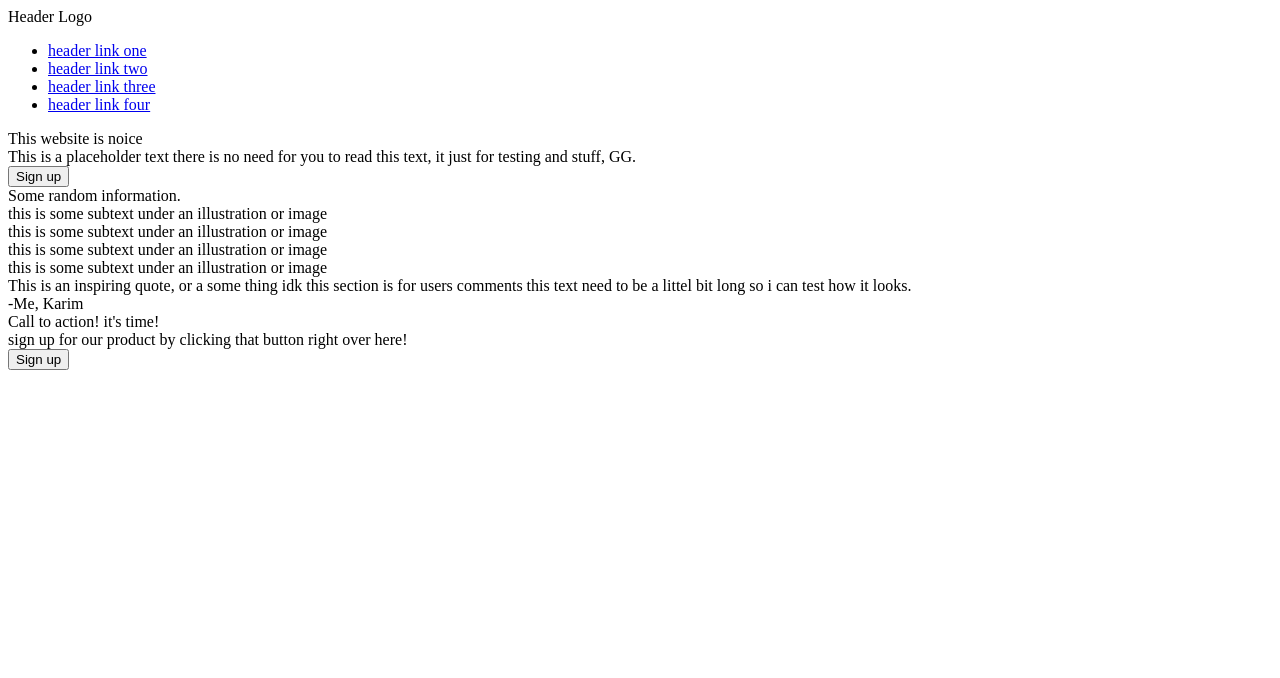
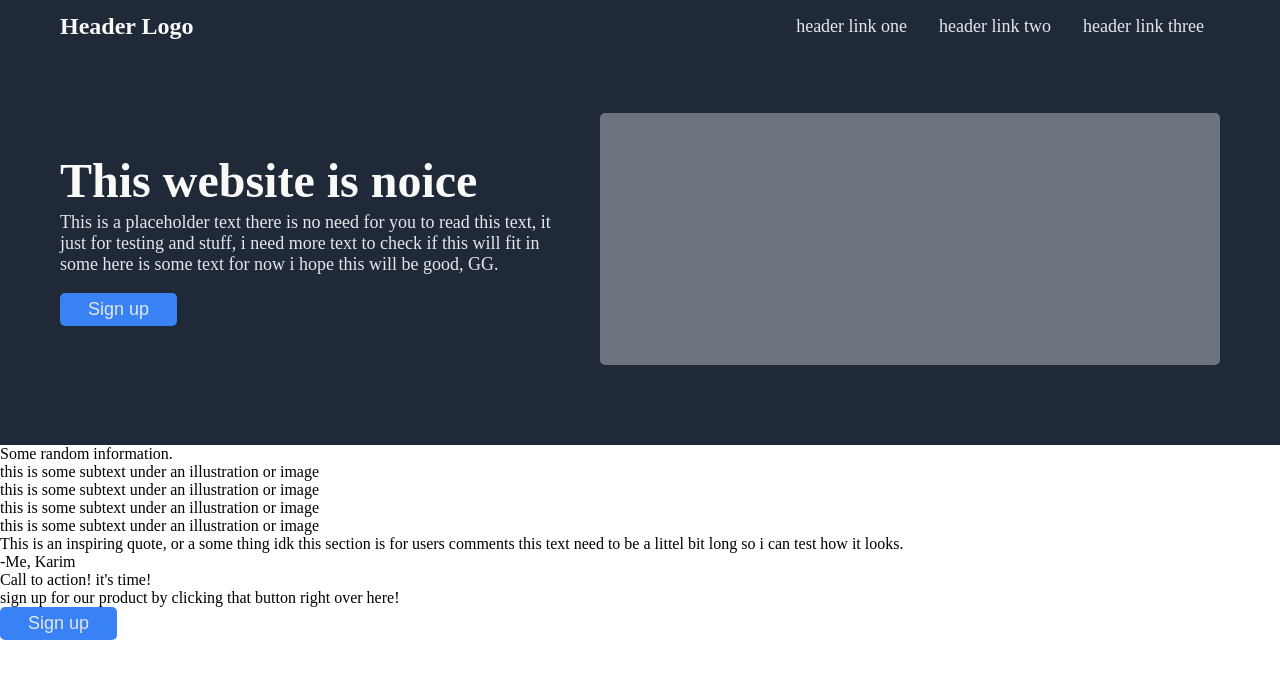
Before and after one commit to mkblast/css-project, a plain HTML site: page index.html in a window 1280 px wide. Drawn offline with Linux system fonts and the light colour scheme.

Commit message:
the top site is done (maybe there will be some edites)

```diff
--- a/index.html
+++ b/index.html
@@ -6,19 +6,27 @@
     <link rel="stylesheet" href="./style.css">
 </head>
 <body>
+    <div class="topsite">
+        <div class="header">
             <div class="logo">Header Logo</div>
             <div class="links">
                 <ul>
                     <li><a href="https://google.com">header link one</a></li>
                     <li><a href="https://google.com">header link two</a></li>
                     <li><a href="https://google.com">header link three</a></li>
-            <li><a href="https://google.com">header link four</a></li>
                 </ul>
             </div>
+        </div>
+        <div class="disc">
+            <div class="disc-text">
                 <div class="short-disc">This website is noice</div>
-    <div class="long-disc">This is a placeholder text there is no need for you to read this text, it just for testing and stuff, GG.</div>
+                <div class="long-disc">This is a placeholder text there is no need for you to read this text, it just for testing and stuff, i need more text to check if this will fit in some here is some text for now i hope this will be good, GG.</div>
                 <button class="button1">Sign up</button>
+            </div>
             <div class="image"></div>
+
+        </div>
+    </div>
     <div class="info">Some random information.</div>
     <div class="container">
         <div class="subinfo">
--- a/style.css
+++ b/style.css
@@ -0,0 +1,83 @@
+body{
+    margin: 0px;
+}
+
+.topsite {
+    background-color: #1F2937;
+    display: flex;
+    flex-direction: column;
+    padding: 0px 60px;
+    padding-bottom: 80px;
+}
+
+.header {
+    display: flex;
+    justify-content: space-between;
+    align-items: center;
+    margin-bottom: 60px;
+}
+
+.logo {
+    font-size: 24px;
+    font-weight: bold;
+    color: #F9FAF8;
+}
+
+ul {
+    list-style-type: none;
+    display: flex;
+    padding: 0px;
+    margin: 0px;
+}
+
+li {
+    padding: 16px;
+}
+
+a {
+    text-decoration: none;
+    font-size: 18px;
+    color: #E5E7Eb;
+}
+
+.disc {
+    display: flex;
+    justify-content: center;
+    align-items: center;
+    gap: 40px;
+}
+
+.disc-text {
+    flex: 1;
+}
+
+.short-disc {
+    color: #F9FAF8;
+    font-size: 48px;
+    font-weight: 900;
+    padding-bottom: 4px;
+}
+
+.long-disc {
+    color: #E5E7EB;
+    font-size: 18px;
+    padding-bottom: 18px;
+}
+
+.button1,
+.button2 {
+    background-color: #3882F6;
+    color: #E5E7EB;
+    font-size: 18px;
+    border-radius: 5px;
+    border: 0px;
+    padding: 6px 28px;
+}
+
+.image {
+    flex: 1 0 auto;
+    background-color: #6d747d;
+    height: 252px;
+    width: 120px;
+    border-radius: 5px;
+}
```
Lines whose indentation alone changed are shown as unchanged.
